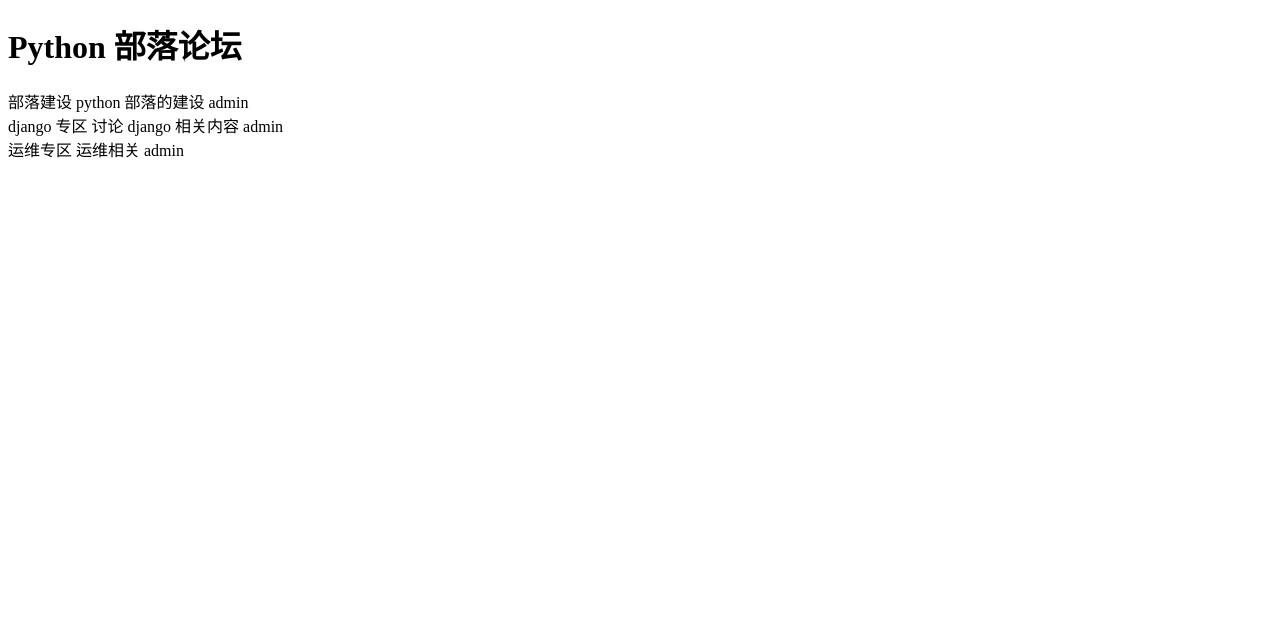
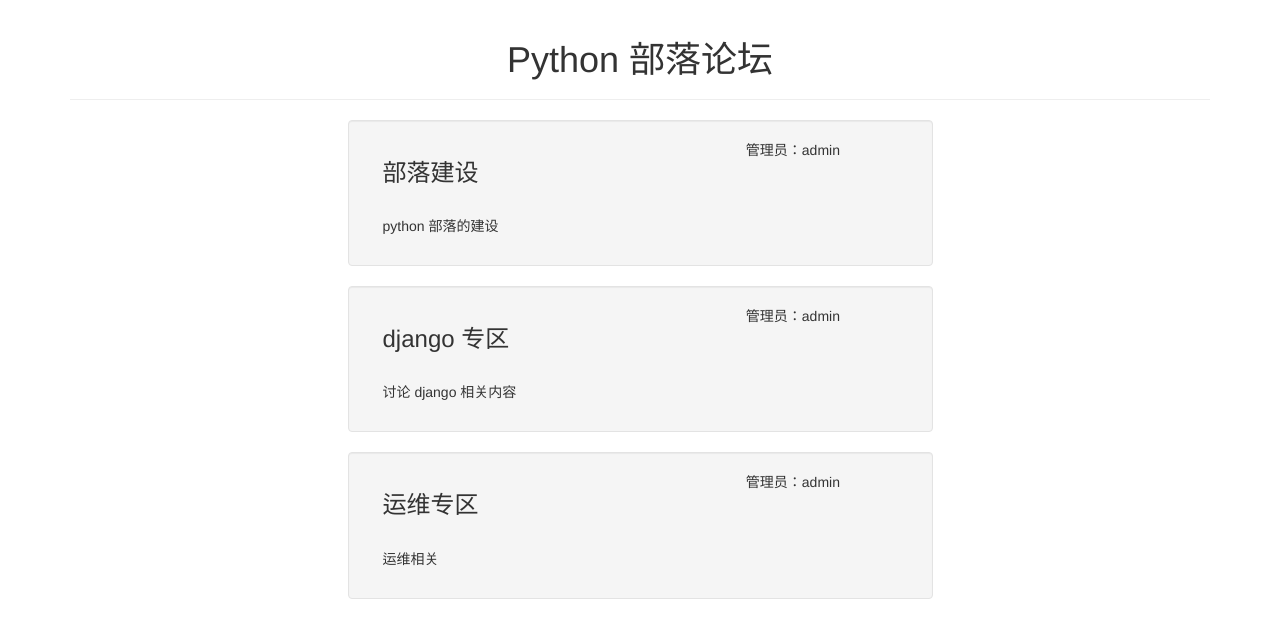
Before and after one commit to chaonet/forum, a Django app: template myforum/block/templates/block_list.html in a window 1280 px wide. Shown: the top 638 px of the page. Run offline with Django 3.2, Linux system fonts and the light colour scheme; the template is opened without the code that fills it: values that come from a table or form of the project are taken from there, others are empty; data comes from the database, SQL or seed files in the repository; parts of the project's set-up code (start-up, migrations or seed data) failed here and were passed over; some libraries are stand-ins or nearby versions.

Commit message:
use bootstrip

```diff
--- a/myforum/block/templates/block_list.html
+++ b/myforum/block/templates/block_list.html
@@ -3,15 +3,30 @@
   <head>
   	<meta charset="utf-8">
   	<title>Python 部落论坛</title>
+  	<link rel="stylesheet" href="https://maxcdn.bootstrapcdn.com/bootstrap/3.3.6/css/bootstrap.min.css" integrity="sha384-1q8mTJOASx8j1Au+a5WDVnPi2lkFfwwEAa8hDDdjZlpLegxhjVME1fgjWPGmkzs7" crossorigin="anonymous">
   </head>
+
   <body>
-  	<h1>Python 部落论坛</h1>
-  	{% for b in blocks %}
-  	<div class="blockItem">
-  	  {{ b.name }}
-  	  {{ b.desc }}
-  	  {{ b.admin.username }}
-  	</div>
-  	{% endfor %}
+  	<div class="container">
+    <div class="page-header">
+      <center>
+       <h1>Python 部落论坛</h1>
+      </center>
+     </div>
+    </div>
+
+	<div class="container">
+	  	{% for b in blocks %}
+	  	<div class="row">
+  		  <div class="col-xs-4 col-sm-3 col-md-3 col-lg-3"></div>
+	  	    <div class="col-xs-12 col-sm-6 col-md-6 col-lg-6 well">
+	  	      <div class="col-xs-8 col-sm-8 col-md-8 col-lg-8"><h3>{{ b.name }}</h3><br><p>{{ b.desc }}</p></div>
+	  	      <div class="col-xs-4 col-sm-4 col-md-4 col-lg-4">管理员：{{ b.admin.username }}</div>
+	  	    </div>
+	  	</div>
+
+	  	{% endfor %}
+	</div>
+
   </body>
 </html>
```
